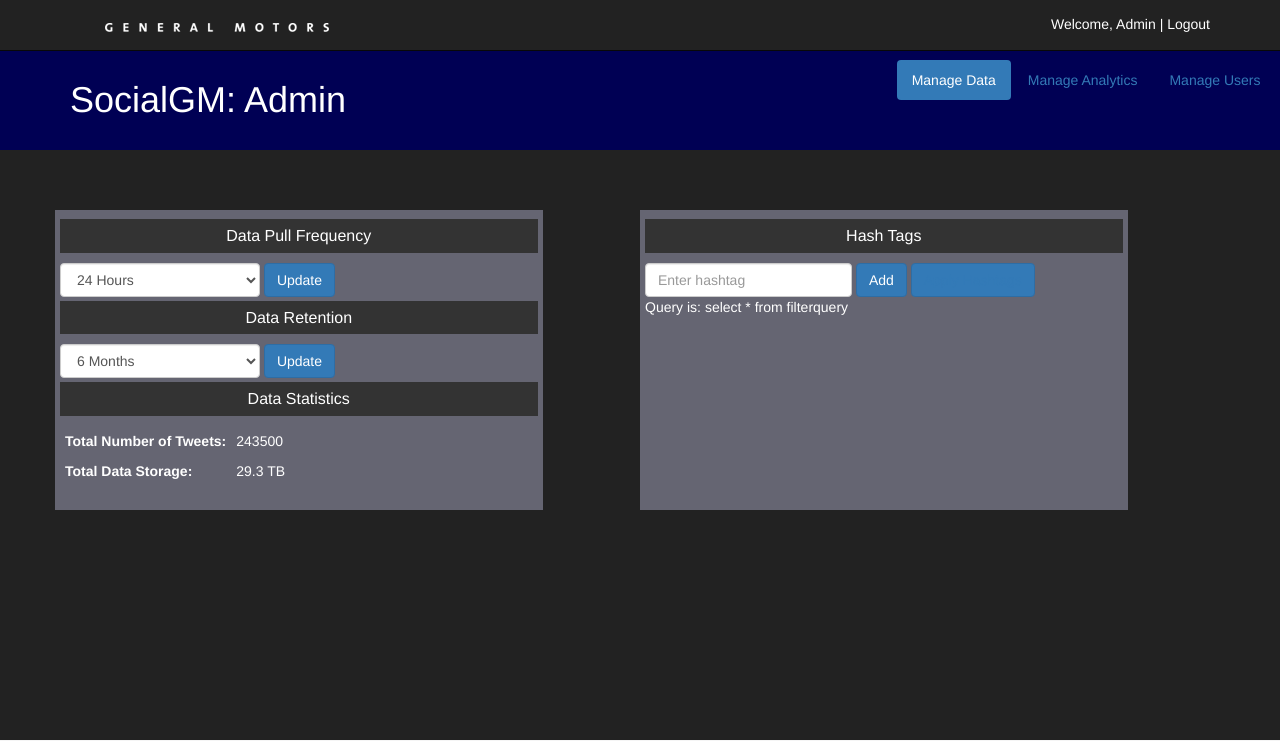
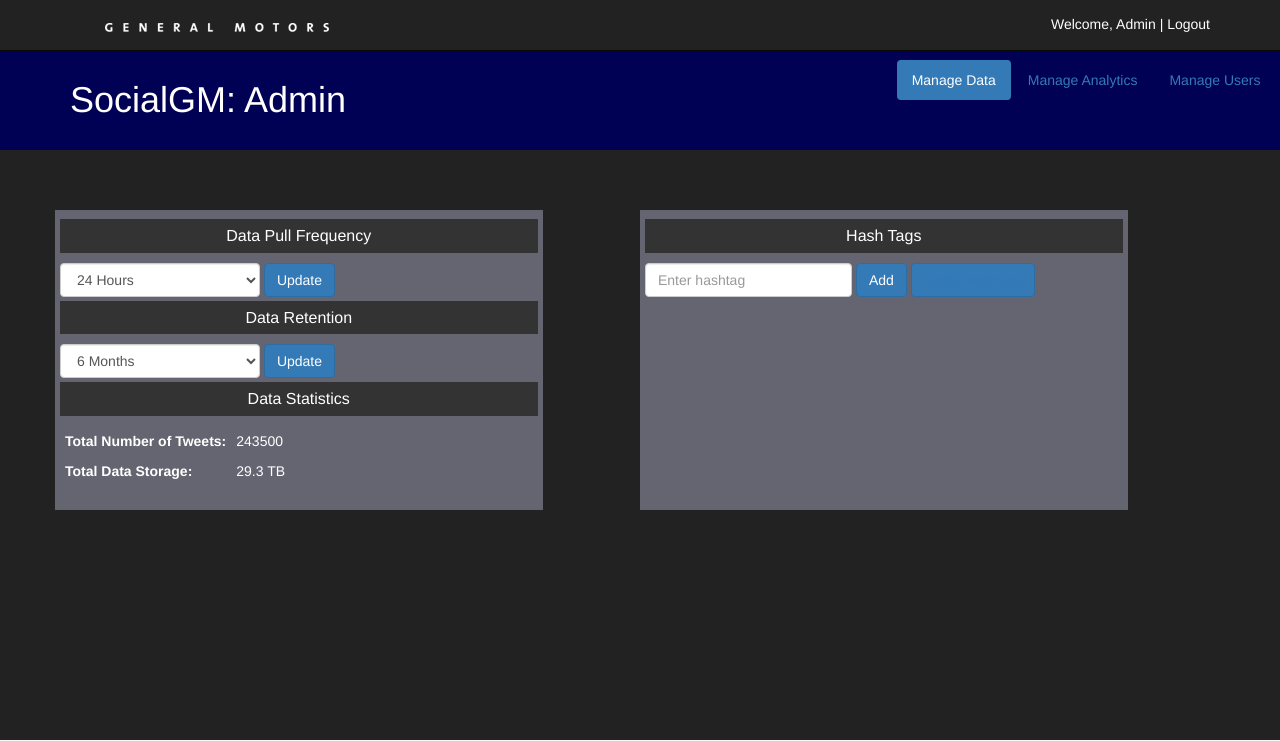
Before and after one commit to paulsoiya/GM-Capstone, a PHP site: page /admin/index.php?sethashtags=true in a window 1280 px wide. Shown: the top 741 px of the page. Run offline with PHP 8.4, Linux system fonts and the light colour scheme; data that the repository does not hold is empty.

Commit message:
An old echo statement was un-validating the html

```diff
--- a/src/main/webapp/admin/adminDao.php
+++ b/src/main/webapp/admin/adminDao.php
@@ -29,14 +29,12 @@ class adminDao
 	public function getFilterQUery()
 	{
 		$query = "select * from " . $this->objectName;
-		echo "Query is: " . $query . " <br />";
 
 		if ( !( $result = mysql_query( $query, $this->database ) ) )
 		{
 			print( "Could not execute query! <br />" );
 			die( mysql_error() . "</body></html>" );
 		}
-		//echo "initial query is: " . $query;
 		return $result;
 	}
 
```
